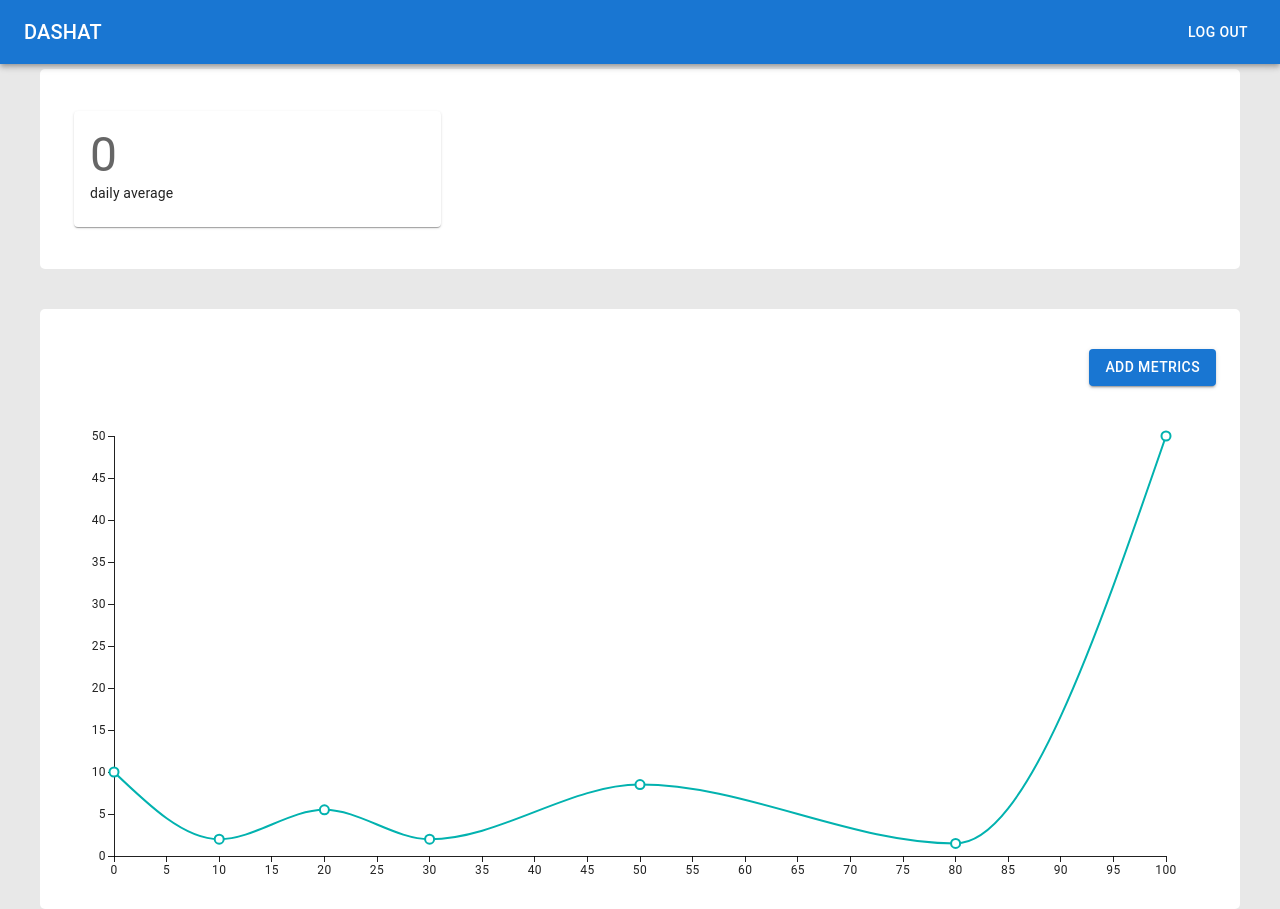
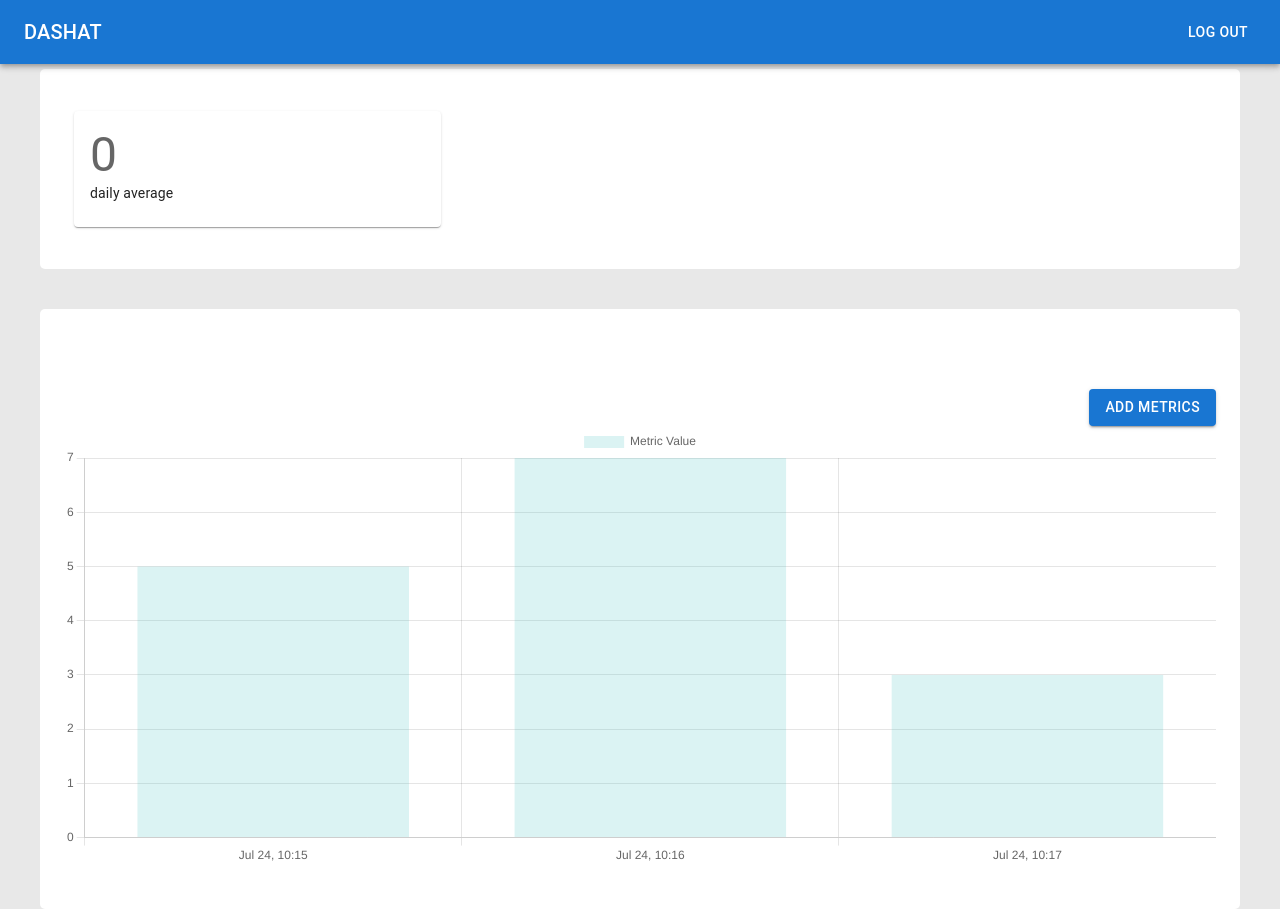
Before and after one commit to AudreyHal/fullstack-dashboard, a Next.js app in the folder frontend/: page /dashboard in a window 1280 px wide. Built offline with nearby package versions, Linux system fonts and the light colour scheme; no server answers; sample sign-in values are in the browser's storage.

Commit message:
Add timeline chart

```diff
--- a/frontend/app/dashboard/page.tsx
+++ b/frontend/app/dashboard/page.tsx
@@ -2,13 +2,11 @@
 import Box from "@mui/material/Box";
 import Button from "@mui/material/Button";
 import Container from "@mui/material/Container";
-
 import { useState } from "react";
-
 import { styled } from "@mui/material";
-import { LineChart } from "@mui/x-charts/LineChart";
 import AddMetricsModal from "@/src/components/sections/AddMetrics/AddMetricsModal";
 import SummarySection from "@/src/components/sections/SummarySection";
+import TimelineChart from "@/src/components/sections/TimelineChart";
 
 const StyledContainer = styled(Container)({
   backgroundColor: "white",
@@ -28,7 +26,8 @@ export default function Dashboard() {
         maxWidth="lg"
         sx={{
           marginTop: 5,
-          padding: 5,
+          paddingBottom: 10,
+          paddingTop: 10,
           height: 600,
         }}
       >
@@ -38,16 +37,7 @@ export default function Dashboard() {
           </Button>
           <AddMetricsModal open={open} handleClose={() => setOpen(false)} />
         </Box>
-        <LineChart
-          xAxis={[{ data: [0, 10, 20, 30, 50, 80, 100] }]}
-          series={[
-            {
-              data: [10, 2, 5.5, 2, 8.5, 1.5, 50],
-            },
-          ]}
-          // width={'100%'}
-          // height={300}
-        />
+        <TimelineChart />
       </StyledContainer>
     </>
   );
--- a/frontend/package.json
+++ b/frontend/package.json
@@ -13,11 +13,13 @@
     "@emotion/styled": "^11.13.0",
     "@mui/icons-material": "^5.16.4",
     "@mui/material": "^5.16.4",
-    "@mui/x-charts": "^7.11.0",
     "@tanstack/react-query": "^5.51.11",
     "axios": "^1.7.2",
+    "chart.js": "^4.4.3",
+    "date-fns": "^3.6.0",
     "next": "14.2.5",
     "react": "^18",
+    "react-chartjs-2": "^5.2.0",
     "react-dom": "^18",
     "react-hook-form": "^7.52.1",
     "react-toastify": "^10.0.5"
--- /dev/null
+++ b/frontend/src/components/sections/TimelineChart.tsx
@@ -0,0 +1,53 @@
+"use client";
+import dynamic from "next/dynamic";
+import React from "react";
+import "chart.js/auto";
+import { format } from "date-fns/format";
+//  Lazy load Bar component
+const Bar = dynamic(() => import("react-chartjs-2").then((mod) => mod.Bar), {
+  ssr: false,
+});
+
+const formatDate = (date: string) => {
+  return format(date, "MMM dd, HH:mm");
+};
+
+const data = {
+  labels: [
+    formatDate("2024-07-24T10:15:00"),
+    formatDate("2024-07-24T10:16:00"),
+    formatDate("2024-07-24T10:17:00"),
+  ],
+  datasets: [
+    {
+      label: "Metric Value",
+      data: [5, 7, 3],
+      fill: false,
+      borderColor: "rgb(75, 192, 192)",
+      backgroundColor: "rgba(75, 192, 192, 0.2)",
+      tension: 0.1,
+    },
+  ],
+};
+
+const TimelineChart = () => (
+  <div
+    style={{
+      width: "100%",
+      height: "100%",
+      position: "relative",
+      paddingBottom: 20,
+    }}
+  >
+    <Bar
+      data={data}
+      style={{ width: "100%", height: "100%" }}
+      options={{
+        responsive: true,
+        maintainAspectRatio: false,
+      }}
+    />
+  </div>
+);
+
+export default TimelineChart;
```
Also changed, not shown: 1 other file (tests, documents, lock files or other folders).
